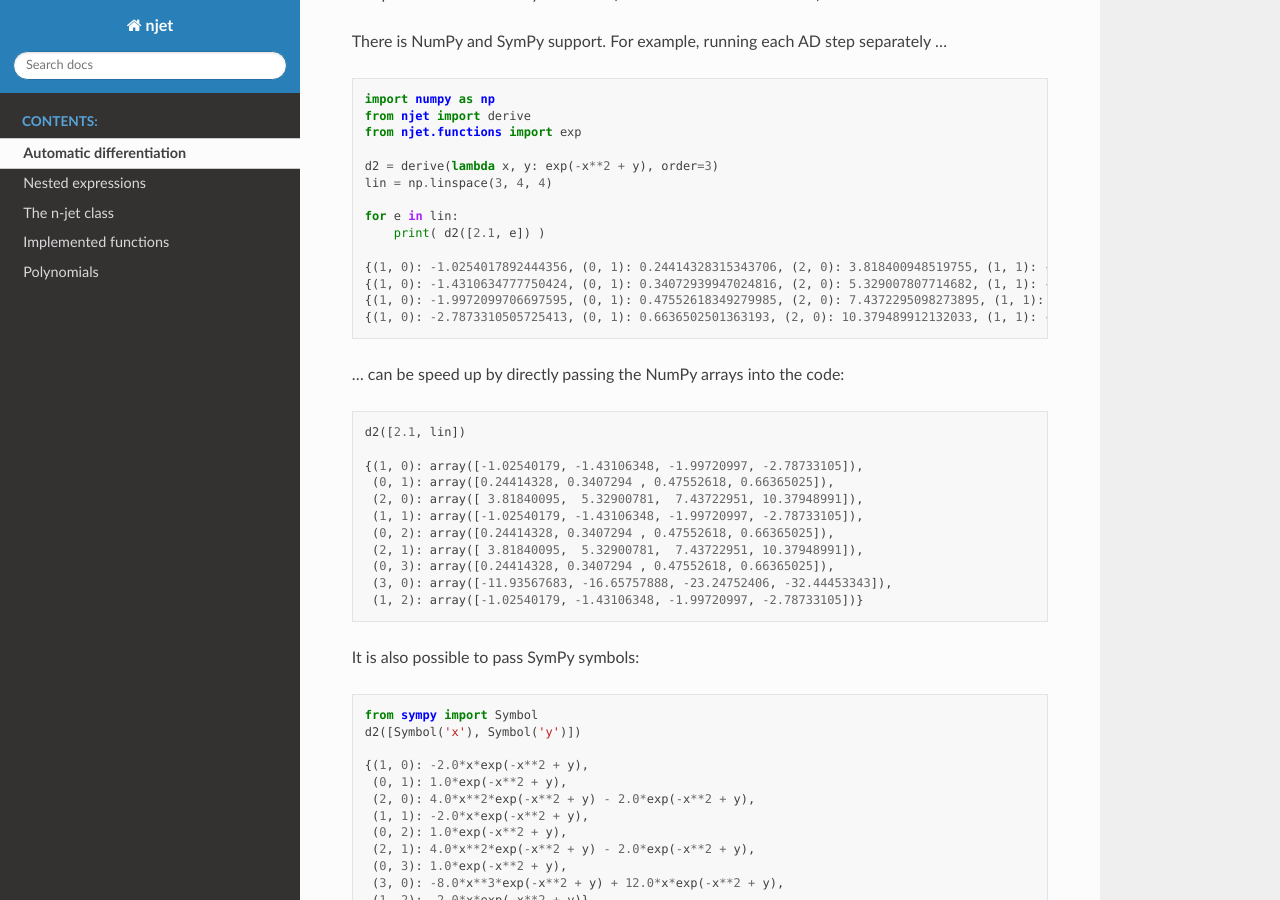
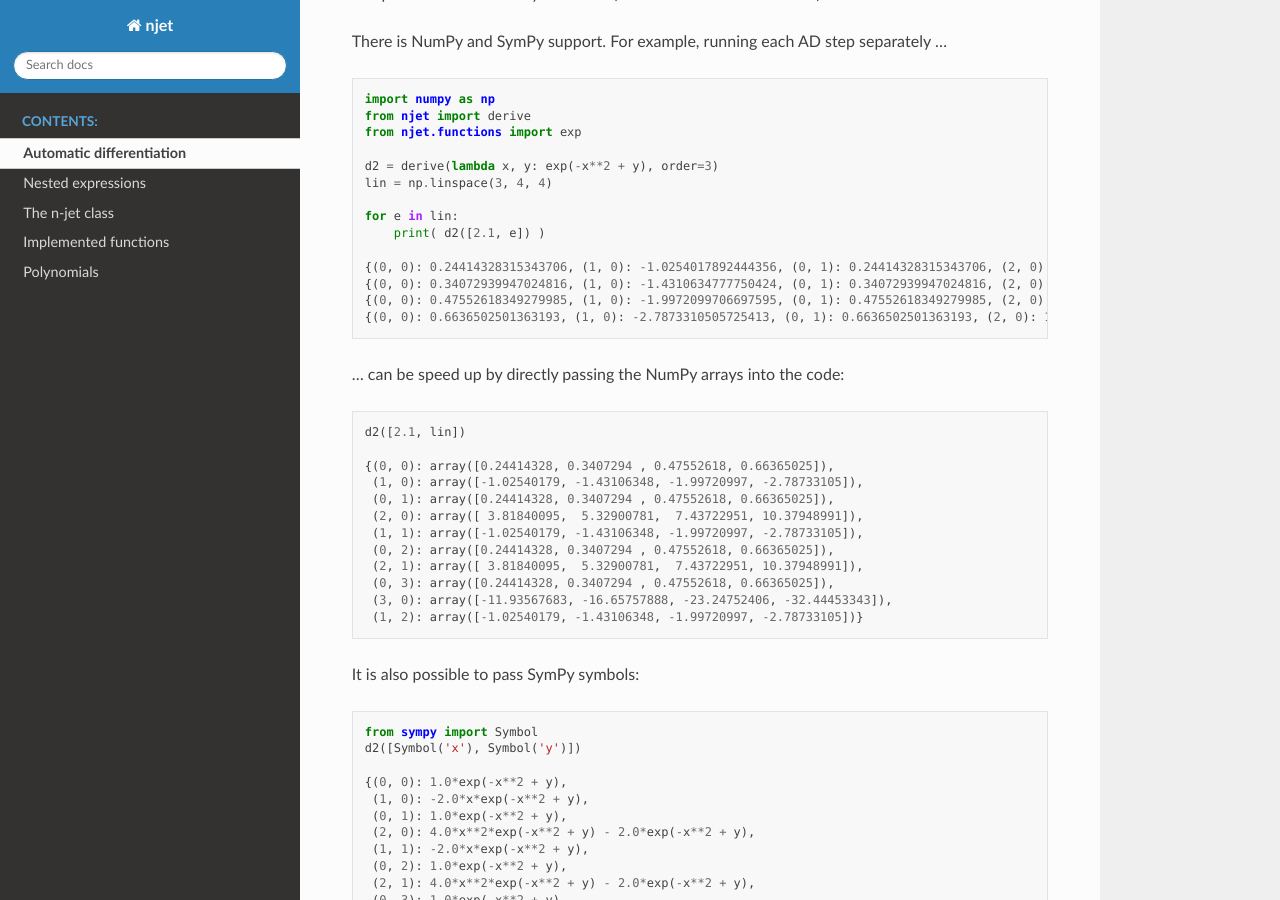
Before and after one commit to mtitze/njet, a Sphinx documentation site: the page built from docs/source/ad.rst, in a window 1280 px wide and 900 px high, scrolled down 202 px. Built offline with Sphinx 7.4.7 and the Read the Docs theme 2.0.0, drawn with Linux system fonts in a browser that asks for light colours; some of the changed text lies outside the part shown.

Commit message:
zero-order components of derivatives included

```diff
--- a/docs/source/ad.rst
+++ b/docs/source/ad.rst
@@ -20,10 +20,11 @@ AD step separately ...
     for e in lin:
         print( d2([2.1, e]) )
 
-    {(1, 0): -1.0254017892444356, (0, 1): 0.24414328315343706, (2, 0): 3.818400948519755, (1, 1): -1.0254017892444356, (0, 2): 0.24414328315343706, (2, 1): 3.8184009485197556, (0, 3): 0.24414328315343706, (3, 0): -11.935676826805235, (1, 2): -1.0254017892444356}
-    {(1, 0): -1.4310634777750424, (0, 1): 0.34072939947024816, (2, 0): 5.329007807714682, (1, 1): -1.4310634777750424, (0, 2): 0.34072939947024816, (2, 1): 5.329007807714681, (0, 3): 0.34072939947024816, (3, 0): -16.657578881301497, (1, 2): -1.4310634777750422}
-    {(1, 0): -1.9972099706697595, (0, 1): 0.47552618349279985, (2, 0): 7.4372295098273895, (1, 1): -1.9972099706697595, (0, 2): 0.47552618349279985, (2, 1): 7.4372295098273895, (0, 3): 0.47552618349279985, (3, 0): -23.247524058596003, (1, 2): -1.9972099706697595}
-    {(1, 0): -2.7873310505725413, (0, 1): 0.6636502501363193, (2, 0): 10.379489912132033, (1, 1): -2.7873310505725413, (0, 2): 0.6636502501363193, (2, 1): 10.379489912132033, (0, 3): 0.6636502501363193, (3, 0): -32.44453342866438, (1, 2): -2.787331050572541}
+    {(0, 0): 0.24414328315343706, (1, 0): -1.0254017892444356, (0, 1): 0.24414328315343706, (2, 0): 3.818400948519755, (1, 1): -1.0254017892444356, (0, 2): 0.24414328315343706, (2, 1): 3.8184009485197556, (0, 3): 0.24414328315343706, (3, 0): -11.935676826805235, (1, 2): -1.0254017892444356}
+    {(0, 0): 0.34072939947024816, (1, 0): -1.4310634777750424, (0, 1): 0.34072939947024816, (2, 0): 5.329007807714682, (1, 1): -1.4310634777750424, (0, 2): 0.34072939947024816, (2, 1): 5.329007807714681, (0, 3): 0.34072939947024816, (3, 0): -16.657578881301497, (1, 2): -1.4310634777750422}
+    {(0, 0): 0.47552618349279985, (1, 0): -1.9972099706697595, (0, 1): 0.47552618349279985, (2, 0): 7.4372295098273895, (1, 1): -1.9972099706697595, (0, 2): 0.47552618349279985, (2, 1): 7.4372295098273895, (0, 3): 0.47552618349279985, (3, 0): -23.247524058596003, (1, 2): -1.9972099706697595}
+    {(0, 0): 0.6636502501363193, (1, 0): -2.7873310505725413, (0, 1): 0.6636502501363193, (2, 0): 10.379489912132033, (1, 1): -2.7873310505725413, (0, 2): 0.6636502501363193, (2, 1): 10.379489912132033, (0, 3): 0.6636502501363193, (3, 0): -32.44453342866438, (1, 2): -2.787331050572541}
+
 
 ... can be speed up by directly passing the NumPy arrays into the code:
 
@@ -31,7 +32,8 @@ AD step separately ...
 
     d2([2.1, lin])
 
-    {(1, 0): array([-1.02540179, -1.43106348, -1.99720997, -2.78733105]),
+    {(0, 0): array([0.24414328, 0.3407294 , 0.47552618, 0.66365025]),
+     (1, 0): array([-1.02540179, -1.43106348, -1.99720997, -2.78733105]),
      (0, 1): array([0.24414328, 0.3407294 , 0.47552618, 0.66365025]),
      (2, 0): array([ 3.81840095,  5.32900781,  7.43722951, 10.37948991]),
      (1, 1): array([-1.02540179, -1.43106348, -1.99720997, -2.78733105]),
@@ -48,7 +50,8 @@ It is also possible to pass SymPy symbols:
     from sympy import Symbol
     d2([Symbol('x'), Symbol('y')])
 
-    {(1, 0): -2.0*x*exp(-x**2 + y),
+    {(0, 0): 1.0*exp(-x**2 + y),
+     (1, 0): -2.0*x*exp(-x**2 + y),
      (0, 1): 1.0*exp(-x**2 + y),
      (2, 0): 4.0*x**2*exp(-x**2 + y) - 2.0*exp(-x**2 + y),
      (1, 1): -2.0*x*exp(-x**2 + y),
@@ -99,7 +102,8 @@ and some of its higher-order derivatives, up to fourth order:
     dg = derive(g, order=4)
     dg([0.2, 1.1])
 
-    {(1, 0): -1.2893245550004897,
+    {(0, 0): 0.05125472033924497,
+     (1, 0): -1.2893245550004897,
      (0, 1): 0.07784343804658536,
      (0, 2): 1.0912311590829322,
      (2, 0): 608.7138384279668,
@@ -120,7 +124,8 @@ Of course, this also synergizes with either NumPy arrays or SymPy symbols. E.g.:
 
     dg([np.linspace(0.2, 0.64, 5), 1.1])
 
-    {(1, 0): array([-1.28932456,  0.8244532 , 10.59476301,  1.63373827, 12.93969049]),
+    {(0, 0): array([0.05125472, 0.10722629, 0.37526799, 0.10042023, 0.39647601]),
+     (1, 0): array([-1.28932456,  0.8244532 , 10.59476301,  1.63373827, 12.93969049]),
      (0, 1): array([ 0.07784344, -0.00505105, -1.19829647, -0.41567626, -3.08965192]),
      (0, 2): array([ 1.09123116e+00,  1.70120125e-02,  1.48647193e+01, -1.90986854e+00, 6.21825808e+01]),
      (2, 0): array([608.71383843,   6.65953138, 770.48242475, -21.18301586, 946.75436686]),
```
Also changed, not shown: README.md (+3 -1 lines), 2 other files.
